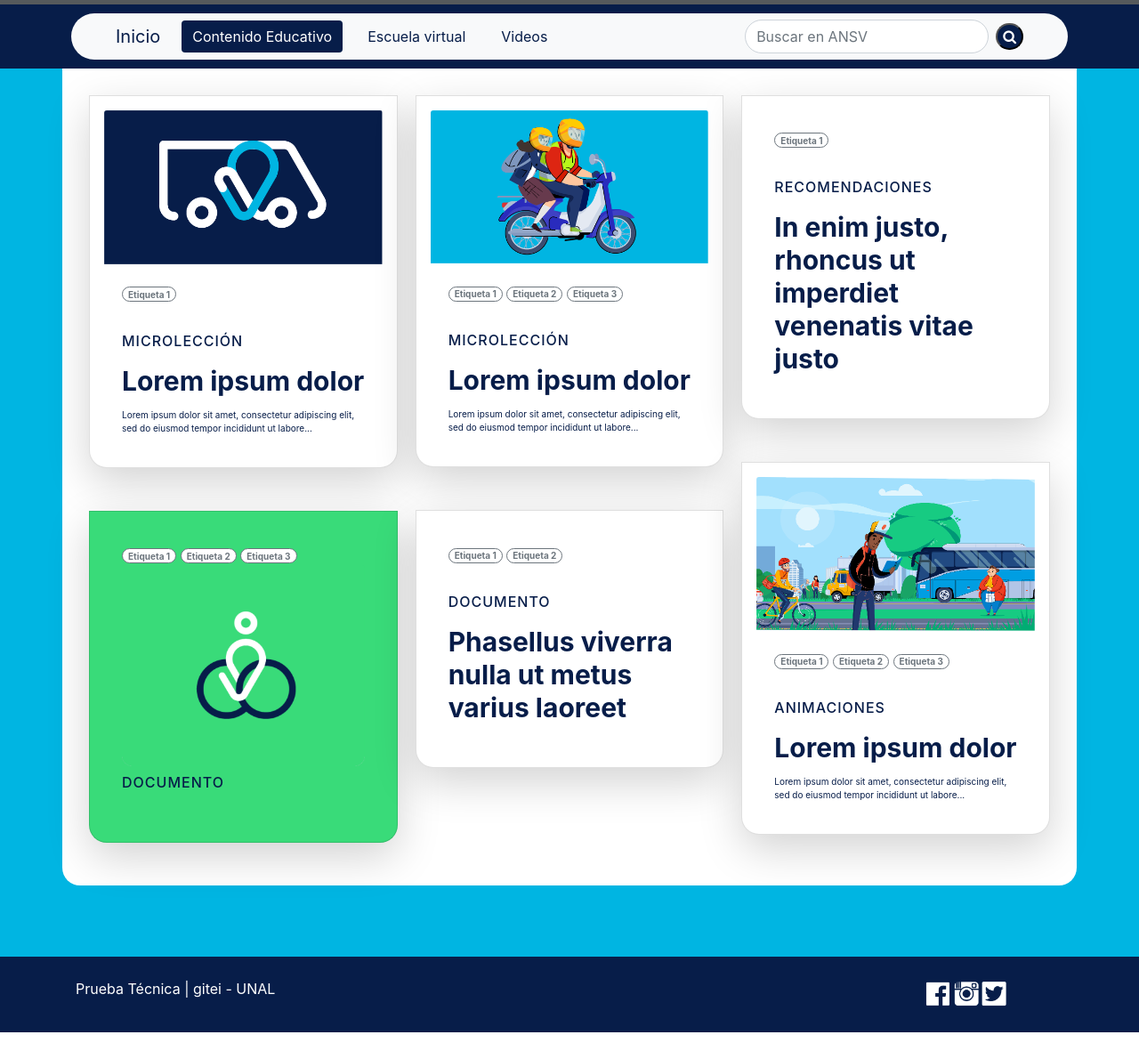
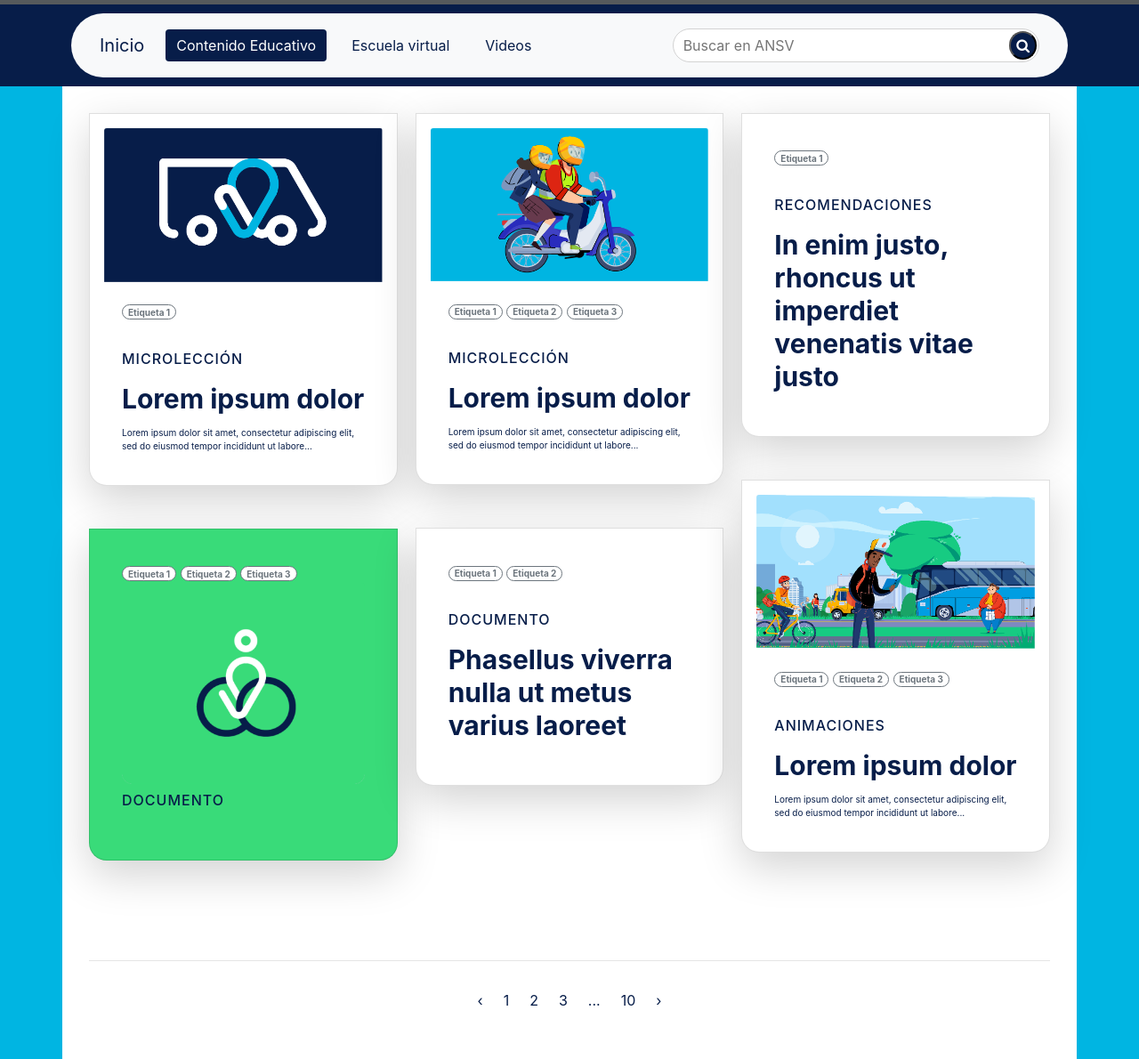
Before and after one commit to Sergio401/GITEI, a plain HTML site: page index.html in a window 1280 px wide. Shown: the part 102-1292 px from the top of the page at 89% size. Before the commit the page ends 1262 px from the top, so only its background shows below. Drawn offline with nearby package versions, Linux system fonts and the light colour scheme.

Commit message:
Fix the search bar and add pagination

```diff
--- a/index.html
+++ b/index.html
@@ -70,8 +70,8 @@
 
                 </ul>
 
-                <form class="form-inline my-2 my-lg-0">
-                  <input class="form-control mr-sm-2" type="search" placeholder="Buscar en ANSV" aria-label="Search">
+                <form class="form-control col-md-5 ml-sm-5">
+                  <input class="form" type="search" placeholder="Buscar en ANSV" aria-label="Search">
                   <button type="submit"><i class="fa fa-search"></i></button>
                 </form>
               </div>
@@ -85,7 +85,6 @@
 
     <div id=background class="container-fluid">
       <div id=cards class="container">
-
         <div class="card-columns">
 
               <div class="card shadow-lg p-3 mb-5 bg-white rounded">
@@ -156,11 +155,38 @@
 
         </div>
 
+        <!-- Cards -->
+
+        <!-- Pagination -->
+
+        <br><br><hr>
+
+        <nav aria-label="Pagination">
+            <ul class="pagination">
+              <li class="page-item">
+                <a class="page-link" href="#" aria-label="Previous">
+                  <span aria-hidden="true">&lsaquo;</span>
+                  <span class="sr-only">Previous</span>
+                </a>
+              </li>
+              <li class="page-item"><a class="page-link" href="#">1</a></li>
+              <li class="page-item"><a class="page-link" href="#">2</a></li>
+              <li class="page-item"><a class="page-link" href="#">3</a></li>
+              <li class="page-item"><a class="page-link" href="#">...</a></li>
+              <li class="page-item"><a class="page-link" href="#">10</a></li>
+              <li class="page-item">
+                <a class="page-link" href="#" aria-label="Next">
+                  <span aria-hidden="true">&rsaquo;</span>
+                  <span class="sr-only">Next</span>
+                </a>
+              </li>
+            </ul>
+        </nav>
+
       </div>
     </div>
 
-
-    <!-- Cards -->
+    <!-- Pagination -->
 
     <!-- Footer -->
 
--- a/static/css/index.css
+++ b/static/css/index.css
@@ -1,3 +1,5 @@
+/* Header */
+
 #header {
     background: #565a5c;
 }
@@ -7,43 +9,16 @@
     padding-left: 50px;
 }
 
-#footer{
-    background: #071d49;
-    color: white;
-}
+/* Body */
 
-#footer img{
-    width: 100px;
-}
-
-.container-fluid{
-    background-color: #00b5e2;
-}
-
-.card{
-    padding: 10px 5px;
-    border-radius: 0px 0px 20px 20px!important;;
-
+#menu{
+    border-radius: 50px 50px 50px 50px;
+    padding: 10px 32px;
 }
 
 #menu_background{
     background: #071d49;
     padding: 10px 80px;
-}
-
-.bg-primary {
-    background-color: #39db79!important;
-}
-
-#menu{
-    border-radius: 50px 50px 50px 50px;
-    padding: 0px 60px;
-}
-
-#menu{
-    border-radius: 50px 50px 50px 50px;
-    padding-left: 50px;
-    padding-right: 50px;
 }
 
 #background{
@@ -56,6 +31,32 @@
     padding-right: 30px;
     padding-left: 30px;
     border-radius: 0px 0px 20px 20px;
+}
+
+/* Footer */
+
+#footer{
+    background: #071d49;
+    color: white;
+}
+
+#footer img{
+    width: 100px;
+}
+
+/* Bootstrap Elements */
+
+.container-fluid{
+    background-color: #00b5e2;
+}
+
+.card{
+    padding: 10px 5px;
+    border-radius: 0px 0px 20px 20px!important;
+}
+
+.bg-primary {
+    background-color: #39db79!important;
 }
 
 .btn-outline-primary{
@@ -94,6 +95,11 @@
     color: #071d49;
 }
 
+.btn{
+    text-align: left;
+}
+
+
 .btn-outline-primary:not(:disabled):not(.disabled).active,
 .btn-outline-primary.dropdown-toggle {
     color: #fff;
@@ -101,17 +107,53 @@
     border-color: #071d49;
 }
 
-.form-inline .form-control {
-    border-radius: 50px 50px 50px 50px;
-}
 
 .fa-search:before {
     content: "\f002";
     color: white;
 }
 
+button:focus{
+    background: #071d49;
+    color: white;
+}
+
 button, select {
     text-transform: none;
+    text-align: left;
     background-color: #071d49;
     border-radius: 50px 50px 50px 50px;
 }
+
+
+.form-control{
+      display:flex;
+      flex-direction:row;
+      width: 100%;
+      border-radius: 50px 50px 50px 50px;
+      border:1px solid lightgray;
+      padding:2px;
+}
+
+input {
+      flex-grow:2;
+      border:none;
+      width: 145px;
+      padding-left: 9px;
+      border-radius: 50px 50px 50px 50px;
+}
+
+input:focus {
+      outline: none;
+}
+
+.pagination{
+    justify-content: center;
+    padding-top: 10px;
+    padding-bottom: 70px;
+}
+
+.page-link{
+    border: none;
+    color: #071d49;
+}
```
